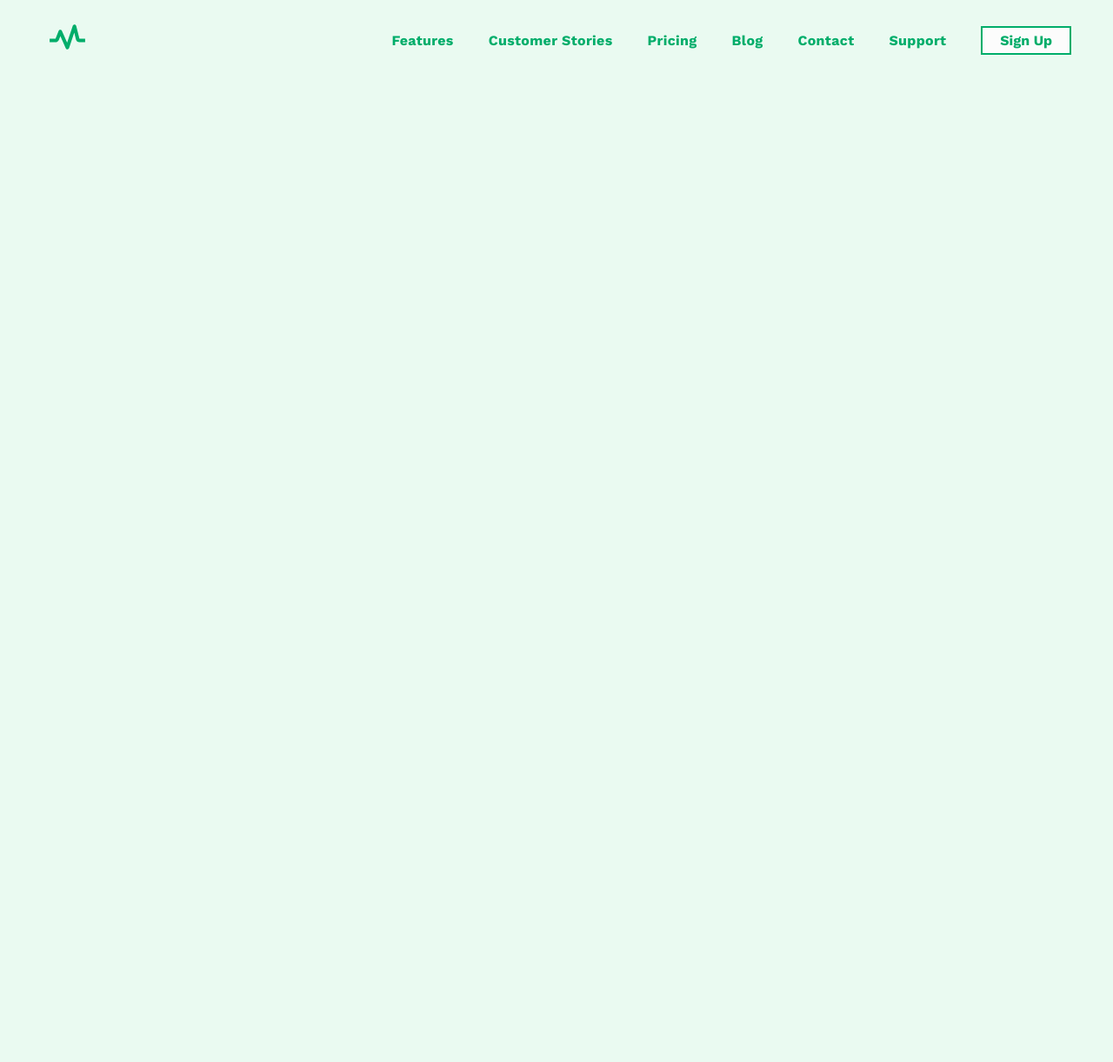
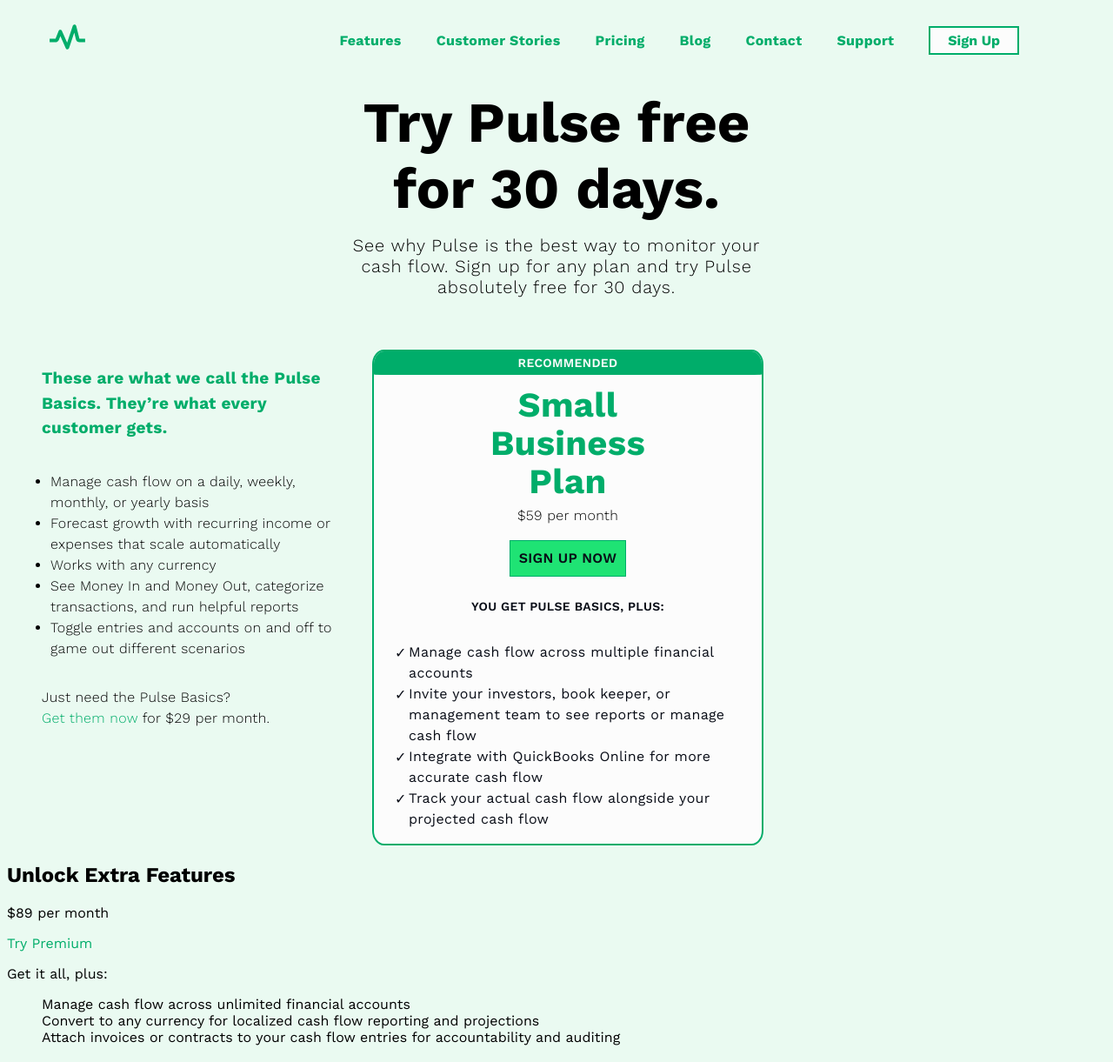
Before and after one commit to Taiiissssa/practice, a plain HTML site: page index.html in a window 1280 px wide. Shown: the whole page at 87% size. Before the commit the page ends 800 px from the top, so only its background shows below. Drawn offline with nearby package versions, Linux system fonts and the light colour scheme.

Commit message:
section-one added

```diff
--- a/css/styles.css
+++ b/css/styles.css
@@ -17,6 +17,7 @@
 }
 .navigation{
     display: flex;
+    flex-wrap: wrap;
     margin-left: 10px;
     align-items: center;
     flex-shrink: 0;
@@ -43,7 +44,7 @@
         display: flex;
         flex-shrink: 0;
         margin-left: 40px;
-        margin-right: 40px;
+        margin-right: 100px;
         background-color: #fcfcfc;
         border: 2px solid #00ad6a;
         padding: 5px 20px;
@@ -53,3 +54,121 @@
     transform: translate(10%, 10%);
     box-shadow: -10px 5px 0px 0px rgba(0, 173, 106, 1);
 }
+.main-text{
+    display: block;
+    width: 530px;
+    text-align: center;
+    font-size: 65px;
+    margin-left: auto;
+    margin-right: auto;
+    margin-top: 30px;
+    margin-bottom: 15px;
+}
+.text-under{
+    display: block;
+    width: 500px;
+    margin: auto;
+    text-align: center;
+    letter-spacing: 0.04em;
+    font-size: 20px;
+    font-weight: 300;
+}
+.pulse-basic{
+    font-size: 19px;
+    color:#00ad6a;
+}
+.container-main{
+    display: flex;
+    margin-top: 60px;
+    flex-wrap: wrap;
+}
+.basic-container{
+    display: flex;
+    flex-direction: column;
+    width: 350px;
+    margin-left: 40px;
+    line-height: 1.5;
+    font-weight: 300;
+    letter-spacing: 0.02em;
+}
+.basic-list{
+    list-style-type:disc;
+    padding: 0 10px;
+}
+.business-plan{
+    display: flex;
+    flex-direction: column;
+    align-items: center;
+    line-height: 1.5;
+    font-weight: 300;
+    letter-spacing: 0.02em;
+    width: 450px;
+    margin-left: 30px;
+    border: 2px solid #00ad6a;
+    border-radius: 3%;
+    background-color: #fcfcfc;
+box-sizing: border-box;
+position: relative;
+    overflow: hidden;
+    flex-shrink: 0;
+}
+.heading-small-bus{
+    font-size: 40px;
+    margin-top: 40px;
+    margin-bottom: 0;
+    width: 250px;
+    text-align: center;
+    line-height: 1.1;
+    color:#00ad6a;
+}
+.business-plan::before{
+    content: "recommended";
+    text-transform: uppercase;
+    color: #fcfcfc;
+    background-color: #00ad6a;
+    width: 100%;
+    text-align: center;
+    font-size: 14px;
+    border-radius: 3%;
+    border: 1px solid #00ad6a;
+    font-weight: 600;
+    padding-top: 2px;
+    padding-bottom: 2px;
+    box-sizing: border-box;
+    position: absolute;
+}
+.business-price{
+    margin-top: 5px;
+}
+.button-sign{
+    text-transform: uppercase;
+    font-weight: 600;
+    border: 1px solid #00ad6a;
+    background-color: #1fe374;
+    padding: 8px 10px;
+    color:#080c16;
+    transition: transform 250ms cubic-bezier(0.39, 0.575, 0.565, 1),
+        box-shadow 250ms cubic-bezier(0.165, 0.84, 0.44, 1);
+}
+.button-sign:hover {
+    box-shadow: -5px -5px 0px 0px #1fe374;
+}
+.text-business{
+    padding-top: 10px;
+    text-transform: uppercase;
+    font-weight: 600;
+    font-size: 14px;
+    text-align:center;
+    color: #080c16;
+}
+.bullet-point{
+    position: relative;
+    font-weight: 400;
+    color:#080c16
+}
+.bullet-point::before{
+    content:"✓";
+    position: absolute;
+    top:1px;
+    left: -16px;
+}
--- a/index.html
+++ b/index.html
@@ -29,5 +29,66 @@
         <a href="" class="button">Sign Up</a>
         </nav>
     </header>
+    <section class="price-list">
+        <h1 class="main-text">Try Pulse free for 30 days.</h1>
+        <p class="text-under">
+            See why Pulse is the best way to monitor your cash flow. Sign up for any plan and try Pulse absolutely free for 30 days.
+        </p>
+        <div class="container-main">
+            <div class="basic-container">
+        <h3 class="pulse-basic">
+            These are what we call the Pulse Basics. They’re what every customer gets.
+        </h3>
+        <ul class="basic-list">
+            <li>
+                Manage cash flow on a daily, weekly, monthly, or yearly basis
+            </li>
+<li>
+    Forecast growth with recurring income or expenses that scale automatically
+</li>
+<li>
+    Works with any currency
+</li>
+<li>
+    See Money In and Money Out, categorize transactions, and run helpful reports
+</li>
+<li>
+    Toggle entries and accounts on and off to game out different scenarios
+</li>
+        </ul>
+        <p>
+            Just need the Pulse Basics? <br />
+            <a href="">Get them now</a> for $29 per month.
+        </p>
+        </div>
+        <div class="business-plan">
+            <h1 class="heading-small-bus">Small Business Plan</h1>
+            <p class="business-price">$59 per month</p>
+            <a href="" class="button-sign">Sign Up Now</a>
+            <p class="text-business">You get pulse basics, plus:</p>
+            <ul class="benefits-business">
+                <li class="bullet-point">Manage cash flow across multiple financial accounts</li>
+                <li class="bullet-point">Invite your investors, book keeper, or management team to see reports or manage cash flow</li>
+                <li class="bullet-point">Integrate with QuickBooks Online for more accurate cash flow</li>
+                <li class="bullet-point">Track your actual cash flow alongside your projected cash flow</li>
+            </ul>
+        </div>
+        <div class="premium">
+            <h1>Unlock Extra Features</h1>
+            <p>$89 per month</p>
+            <a href="" class="try-premium">Try Premium</a>
+            <p>Get it all, plus:</p>
+            <ul>
+                <li>Manage cash flow across unlimited financial accounts</li>
+                <li>
+                    Convert to any currency for localized cash flow reporting and projections
+                </li>
+                <li>
+                    Attach invoices or contracts to your cash flow entries for accountability and auditing
+                </li>
+            </ul>
+        </div>
+    </div>
+    </section>
 </body>
 </html>
```
